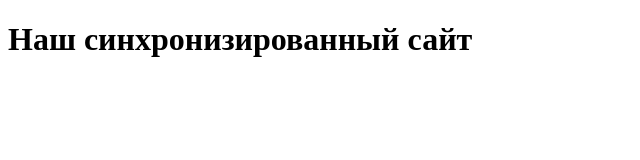
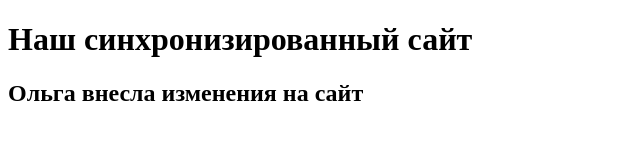
Before and after one commit to Olgaz2403/olgaz2403.github.io, a plain HTML site: page index.html in a window 1280 px wide. Shown: the whole page, without its empty margins (0-640 px from the left). Drawn offline with Linux system fonts and the light colour scheme.

Commit message:
Ольга вносила изменения

```diff
--- a/index.html
+++ b/index.html
@@ -6,5 +6,6 @@
 </head>
 <body>
   <h1>Наш синхронизированный сайт</h1>
+  <h2>Ольга внесла изменения на сайт</h2>
 </body>
 </html>
```
